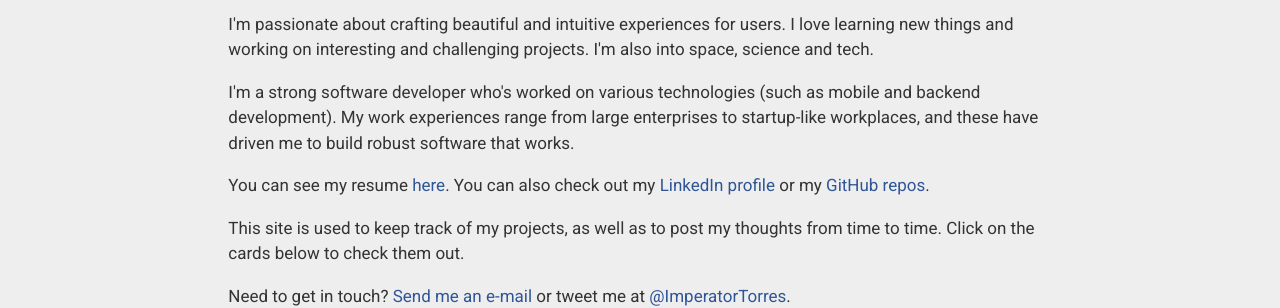
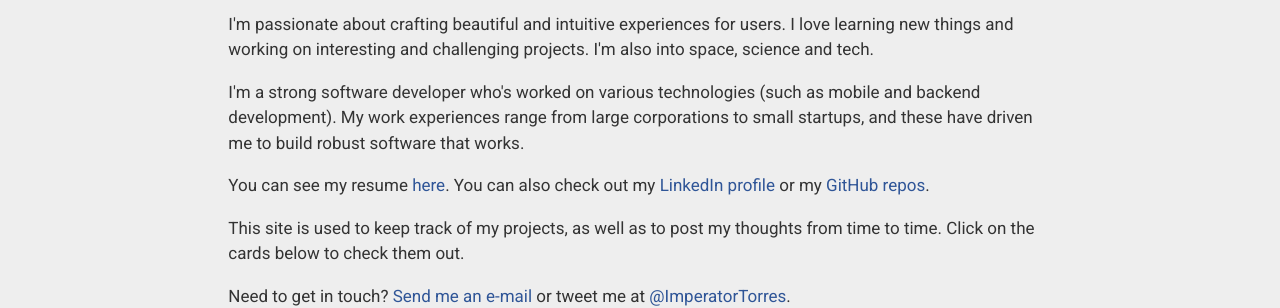
Before and after one commit to lloydtorres/lloydtorres.github.io, a Jekyll site: the page built from index.html, in a window 1280 px wide and 900 px high, scrolled down 891 px. Shown: the part 178-486 px from the top of the window. Built offline with Jekyll 4.4.1, drawn with Linux system fonts in a browser that asks for light colours; nearby versions of some CDN libraries.

Commit message:
Update index

```diff
--- a/index.html
+++ b/index.html
@@ -49,7 +49,7 @@
 
                     <p>I'm passionate about crafting beautiful and intuitive experiences for users. I love learning new things and working on interesting and challenging projects. I'm also into space, science and tech.</p>
 
-                    <p>I'm a strong software developer who's worked on various technologies (such as mobile and backend development). My work experiences range from large enterprises to startup-like workplaces, and these have driven me to build robust software that works.</p>
+                    <p>I'm a strong software developer who's worked on various technologies (such as mobile and backend development). My work experiences range from large corporations to small startups, and these have driven me to build robust software that works.</p>
 
                     <p>You can see my resume <a id="resume-link" href="#resume">here</a>. You can also check out my <a href="https://www.linkedin.com/in/lartorres">LinkedIn profile</a> or my <a href="https://github.com/lloydtorres">GitHub repos</a>.</p>
 
```
